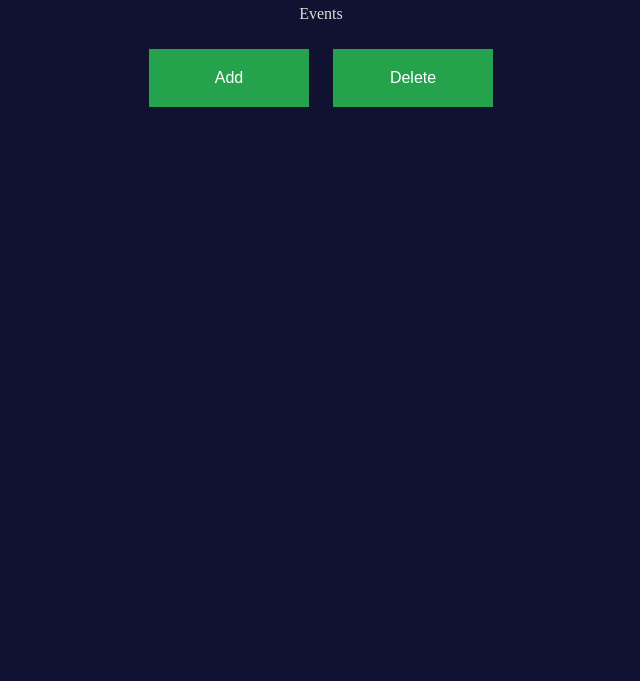
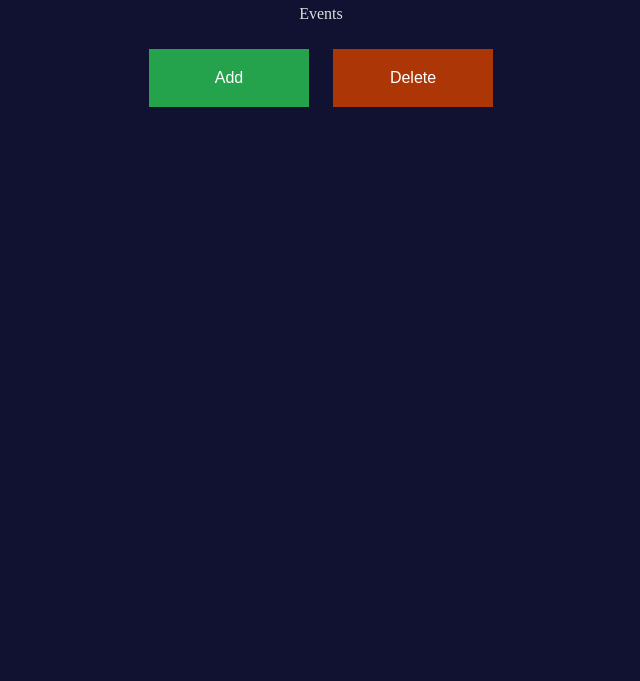
Before and after one commit to achromik/Zadanie-9.6, a website: page index.html in a window 1280 px wide. Shown: the part 119-800 px from the top of the page, without its empty margins (319-959 px from the left). Drawn offline with nearby package versions, Linux system fonts and the light colour scheme; files that its build step writes are made by us from their sources.

Commit message:
fix buton "DELETE" background-color

```diff
--- a/sass/style.sass
+++ b/sass/style.sass
@@ -28,6 +28,8 @@ button
     font-size: 16px
     font-weight: 300
     font-family: 'Raleway', sans-serif
+    &#js-delBtn
+        background-color: #ad3607
 
 .list
     width: 150px
```
